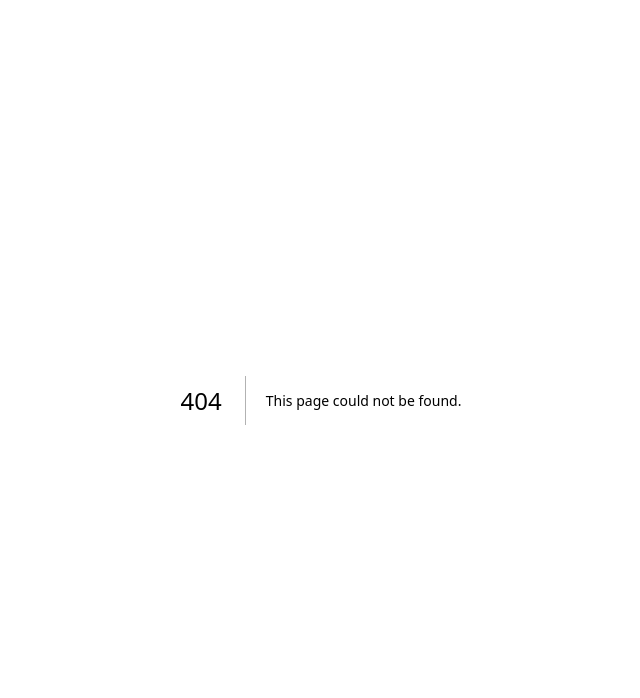
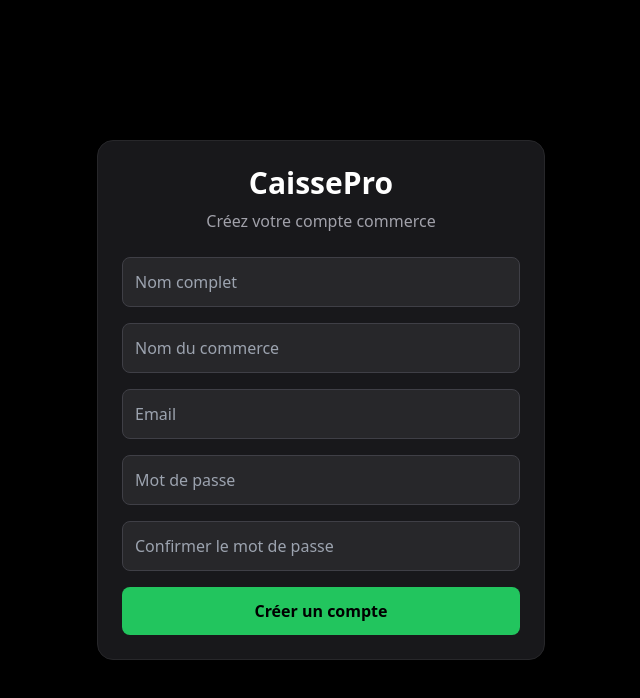
Before and after one commit to Amdyb/caissepro-v2, a Next.js app: page /register in a window 1280 px wide. Before the commit this address had no page. Shown: the top 698 px of the page, without its empty margins (319-959 px from the left). Built offline with nearby package versions, Linux system fonts and the light colour scheme; no server answers.

Commit message:
Add OTP-based register page for CaissePro

```diff
--- /dev/null
+++ b/app/register/page.tsx
@@ -0,0 +1,216 @@
+'use client'
+
+import { useState } from 'react'
+import { useRouter } from 'next/navigation'
+import { createClient } from '@supabase/supabase-js'
+
+const supabase = createClient(
+  process.env.NEXT_PUBLIC_SUPABASE_URL!,
+  process.env.NEXT_PUBLIC_SUPABASE_ANON_KEY!
+)
+
+export default function RegisterPage() {
+  const router = useRouter()
+
+  const [step, setStep] = useState<'register' | 'verify'>('register')
+  const [fullName, setFullName] = useState('')
+  const [businessName, setBusinessName] = useState('')
+  const [email, setEmail] = useState('')
+  const [password, setPassword] = useState('')
+  const [confirmPassword, setConfirmPassword] = useState('')
+  const [otp, setOtp] = useState('')
+  const [loading, setLoading] = useState(false)
+  const [message, setMessage] = useState('')
+  const [error, setError] = useState('')
+
+  async function handleRegister(e: React.FormEvent) {
+    e.preventDefault()
+
+    setError('')
+    setMessage('')
+
+    if (password !== confirmPassword) {
+      setError('Les mots de passe ne correspondent pas.')
+      return
+    }
+
+    setLoading(true)
+
+    const { error } = await supabase.auth.signUp({
+      email,
+      password,
+      options: {
+        data: {
+          full_name: fullName,
+          business_name: businessName,
+        },
+      },
+    })
+
+    setLoading(false)
+
+    if (error) {
+      setError(error.message)
+      return
+    }
+
+    setMessage('Un code de vérification a été envoyé à votre email.')
+    setStep('verify')
+  }
+
+  async function handleVerify(e: React.FormEvent) {
+    e.preventDefault()
+
+    setError('')
+    setMessage('')
+    setLoading(true)
+
+    const { error } = await supabase.auth.verifyOtp({
+      email,
+      token: otp,
+      type: 'signup',
+    })
+
+    setLoading(false)
+
+    if (error) {
+      setError('Code invalide ou expiré.')
+      return
+    }
+
+    router.push('/dashboard')
+  }
+
+  async function resendCode() {
+    setError('')
+    setMessage('')
+    setLoading(true)
+
+    const { error } = await supabase.auth.resend({
+      type: 'signup',
+      email,
+    })
+
+    setLoading(false)
+
+    if (error) {
+      setError(error.message)
+      return
+    }
+
+    setMessage('Nouveau code envoyé.')
+  }
+
+  return (
+    <main className="min-h-screen bg-black text-white flex items-center justify-center px-4">
+      <div className="w-full max-w-md bg-zinc-900 border border-zinc-800 rounded-2xl p-6 shadow-xl">
+        <h1 className="text-3xl font-bold text-center mb-2">
+          CaissePro
+        </h1>
+
+        <p className="text-center text-zinc-400 mb-6">
+          {step === 'register'
+            ? 'Créez votre compte commerce'
+            : 'Vérifiez votre email'}
+        </p>
+
+        {error && (
+          <div className="mb-4 bg-red-500/10 border border-red-500 text-red-300 p-3 rounded-lg text-sm">
+            {error}
+          </div>
+        )}
+
+        {message && (
+          <div className="mb-4 bg-green-500/10 border border-green-500 text-green-300 p-3 rounded-lg text-sm">
+            {message}
+          </div>
+        )}
+
+        {step === 'register' ? (
+          <form onSubmit={handleRegister} className="space-y-4">
+
+            <input
+              className="w-full p-3 rounded-lg bg-zinc-800 border border-zinc-700"
+              placeholder="Nom complet"
+              value={fullName}
+              onChange={(e) => setFullName(e.target.value)}
+              required
+            />
+
+            <input
+              className="w-full p-3 rounded-lg bg-zinc-800 border border-zinc-700"
+              placeholder="Nom du commerce"
+              value={businessName}
+              onChange={(e) => setBusinessName(e.target.value)}
+              required
+            />
+
+            <input
+              className="w-full p-3 rounded-lg bg-zinc-800 border border-zinc-700"
+              placeholder="Email"
+              type="email"
+              value={email}
+              onChange={(e) => setEmail(e.target.value)}
+              required
+            />
+
+            <input
+              className="w-full p-3 rounded-lg bg-zinc-800 border border-zinc-700"
+              placeholder="Mot de passe"
+              type="password"
+              value={password}
+              onChange={(e) => setPassword(e.target.value)}
+              required
+            />
+
+            <input
+              className="w-full p-3 rounded-lg bg-zinc-800 border border-zinc-700"
+              placeholder="Confirmer le mot de passe"
+              type="password"
+              value={confirmPassword}
+              onChange={(e) => setConfirmPassword(e.target.value)}
+              required
+            />
+
+            <button
+              disabled={loading}
+              className="w-full bg-green-500 hover:bg-green-600 text-black font-bold p-3 rounded-lg"
+            >
+              {loading ? 'Création...' : 'Créer un compte'}
+            </button>
+
+          </form>
+        ) : (
+          <form onSubmit={handleVerify} className="space-y-4">
+
+            <input
+              className="w-full p-4 rounded-lg bg-zinc-800 border border-zinc-700 text-center text-2xl tracking-widest"
+              placeholder="123456"
+              value={otp}
+              onChange={(e) => setOtp(e.target.value)}
+              maxLength={6}
+              required
+            />
+
+            <button
+              disabled={loading}
+              className="w-full bg-green-500 hover:bg-green-600 text-black font-bold p-3 rounded-lg"
+            >
+              {loading ? 'Vérification...' : 'Vérifier'}
+            </button>
+
+            <button
+              type="button"
+              onClick={resendCode}
+              disabled={loading}
+              className="w-full text-green-400 text-sm"
+            >
+              Renvoyer le code
+            </button>
+
+          </form>
+        )}
+      </div>
+    </main>
+  )
+}
```
